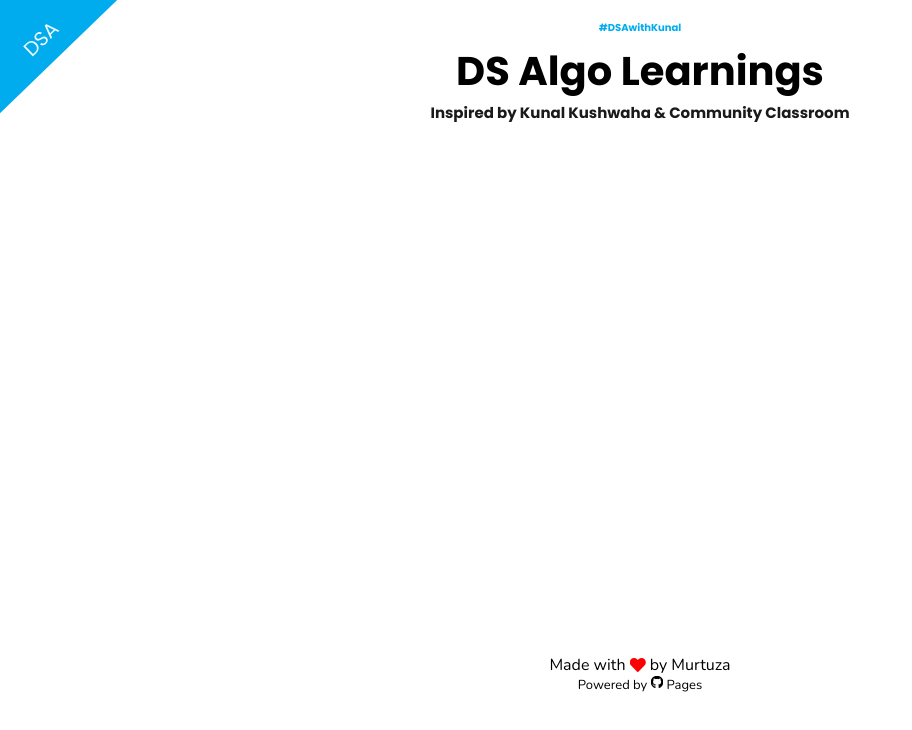
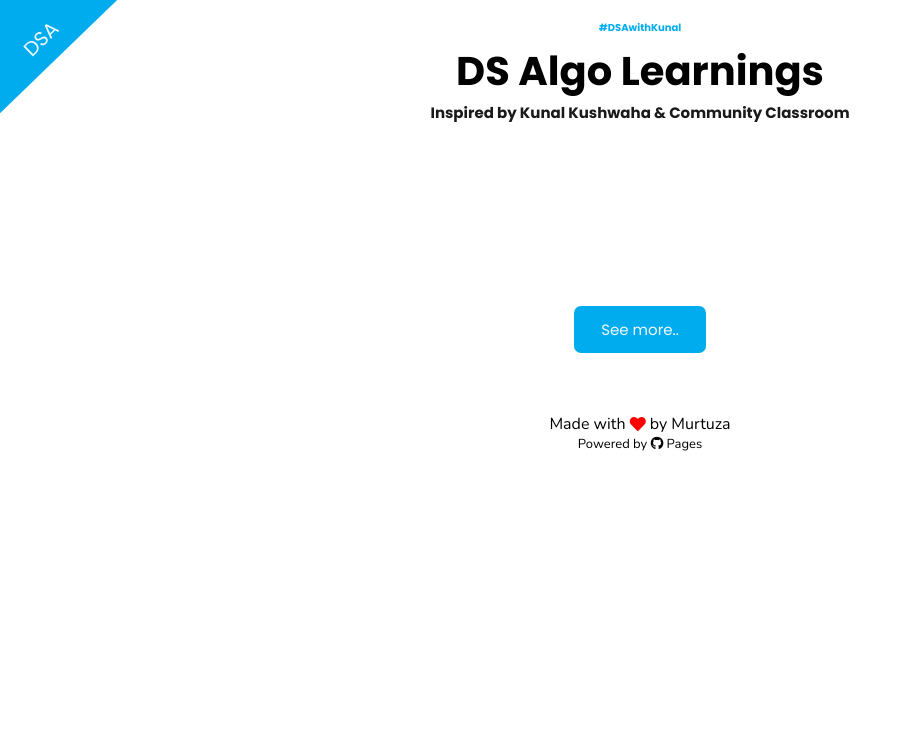
Before and after one commit to murtuzaalisurti/DSA-tweets, a plain HTML site: page index.html in a window 1280 px wide. Shown: the whole page, without its empty margins (0-912 px from the left). Drawn offline with nearby package versions, Linux system fonts and the light colour scheme.

Commit message:
added load more button and optimised

```diff
--- a/index.html
+++ b/index.html
@@ -88,6 +88,9 @@
                 <blockquote class="twitter-tweet"><p lang="en" dir="ltr">Sharing my notes of <a href="https://twitter.com/kunalstwt?ref_src=twsrc%5Etfw">@kunalstwt</a> and <a href="https://twitter.com/commclassroom?ref_src=twsrc%5Etfw">@commclassroom</a>&#39;s Complete DSA + Java Bootcamp made with <a href="https://twitter.com/excalidraw?ref_src=twsrc%5Etfw">@excalidraw</a>! Kunal explained Stack vs Heap memory in a way in which a beginner can easily grasp it. Really great work!! <a href="https://t.co/AAyGGzj93X">pic.twitter.com/AAyGGzj93X</a></p>&mdash; Murtuzaali Surti (@murtuza_surti) <a href="https://twitter.com/murtuza_surti/status/1426211963504259083?ref_src=twsrc%5Etfw">August 13, 2021</a></blockquote>
             </div>
         </div>
+        <div class="load-more" style="display: none;">
+            <button class="see-more">See more..</button>
+        </div>
         <footer>
             <div class="text1" aria-label="contributor">Made with&nbsp;<i
                     class="fas fa-heart"></i>&nbsp;by&nbsp;<a rel="noreferrer" aria-label="github profile"
@@ -113,6 +116,6 @@
 
         return t;
       }(document, "script", "twitter-wjs"));</script>
-      <script src="./js/skeleton.js"></script>
+      <script src="./js/main.js"></script>
 </body>
 </html>
--- /dev/null
+++ b/js/main.js
@@ -0,0 +1,58 @@
+const tweets_skeleton = document.querySelector('.tweets-skeleton');
+const tweet_skeleton = document.querySelector('.tweet-skeleton');
+const tweets_container = document.querySelector(".tweets");
+const all_tweets = document.querySelectorAll(".tweets .tweet");
+const load_btn = document.querySelector(".see-more");
+
+for (let i = 0; i < 5; i++) {
+    tweets_skeleton.append(tweet_skeleton.cloneNode(true));
+}
+
+for(let j = 0; j < all_tweets.length; j++){
+    all_tweets[j].id = `tweet-${j+1}`;
+
+    if(j > 5){
+        all_tweets[j].style = `display: none`;
+    }
+}
+
+
+let visible_tweet_count = 0;
+function count_visible_tweets(){
+    for(let j = 0; j < all_tweets.length; j++){
+        if(all_tweets[j].style.display != 'none'){
+            visible_tweet_count++;
+        }
+    }
+}
+count_visible_tweets();
+
+load_btn.addEventListener("click", () => {
+    let last_visible_tweet_index = visible_tweet_count - 1;
+    let visible_upto_tweet_index = last_visible_tweet_index + 6;
+    let tweets_to_be_shown = visible_upto_tweet_index - last_visible_tweet_index;
+
+    if(visible_upto_tweet_index > (all_tweets.length - 1)){
+        for(let k = last_visible_tweet_index+1; k < all_tweets.length; k++ ){
+            all_tweets[k].style = "";
+        }
+    } else {
+        for(let k = last_visible_tweet_index+1; k <= visible_upto_tweet_index; k++ ){
+            all_tweets[k].style = "";
+        }
+    }
+    visible_tweet_count = 0;
+    count_visible_tweets();
+
+    console.log(visible_tweet_count)
+    if(visible_tweet_count == Number(17)){
+        console.log(1);
+        load_btn.parentElement.style.display = 'none';
+    }
+})
+
+setTimeout(() => {
+    load_btn.parentElement.style = "";
+    document.querySelector(".tweets").style = "visibility: hidden;";
+    tweets_skeleton.style = "display: none;";
+}, 5000);
--- a/js/skeleton.js
+++ /dev/null
@@ -1,10 +0,0 @@
-const tweets_skeleton = document.querySelector('.tweets-skeleton');
-const tweet_skeleton = document.querySelector('.tweet-skeleton');
-for (let i = 0; i < 5; i++) {
-    tweets_skeleton.append(tweet_skeleton.cloneNode(true));
-}
-
-setTimeout(() => {
-    document.querySelector(".tweets").style = "visibility: hidden;";
-    tweets_skeleton.style = "display: none;";
-}, 5000);
--- a/sass/styles.scss
+++ b/sass/styles.scss
@@ -5,7 +5,7 @@
     margin: 0;
     padding: 0;
     box-sizing: border-box;
-    overflow-x: hidden;
+    // overflow-x: hidden;
 }
 body{
     position: relative;
@@ -31,7 +31,7 @@ body{
     align-items: center;
 }
 main{
-    width: 100vw;
+    width: 100%;
 }
 h1, h4, h6{
     text-align: center;
@@ -127,6 +127,26 @@ h4 a:hover{
         opacity: 0.8;
     }
 }
+.load-more{
+    display: flex;
+    justify-content: center;
+    margin-top: 2rem;
+}
+.see-more{
+    border: none;
+    outline: none;
+    background-color: #00acee;
+    color: aliceblue;
+    font-size: 1.5rem;
+    padding: 0.8em 1.8em;
+    border-radius: 0.7rem;
+    font-family: 'Poppins', sans-serif;
+    transition: background 0.3s ease-out;
+}
+.see-more:hover{
+    background-color: #009bd8;
+    cursor: pointer;
+}
 footer{
     display: flex;
     flex-flow: column;
```
Also changed, not shown: sass/styles.css.
